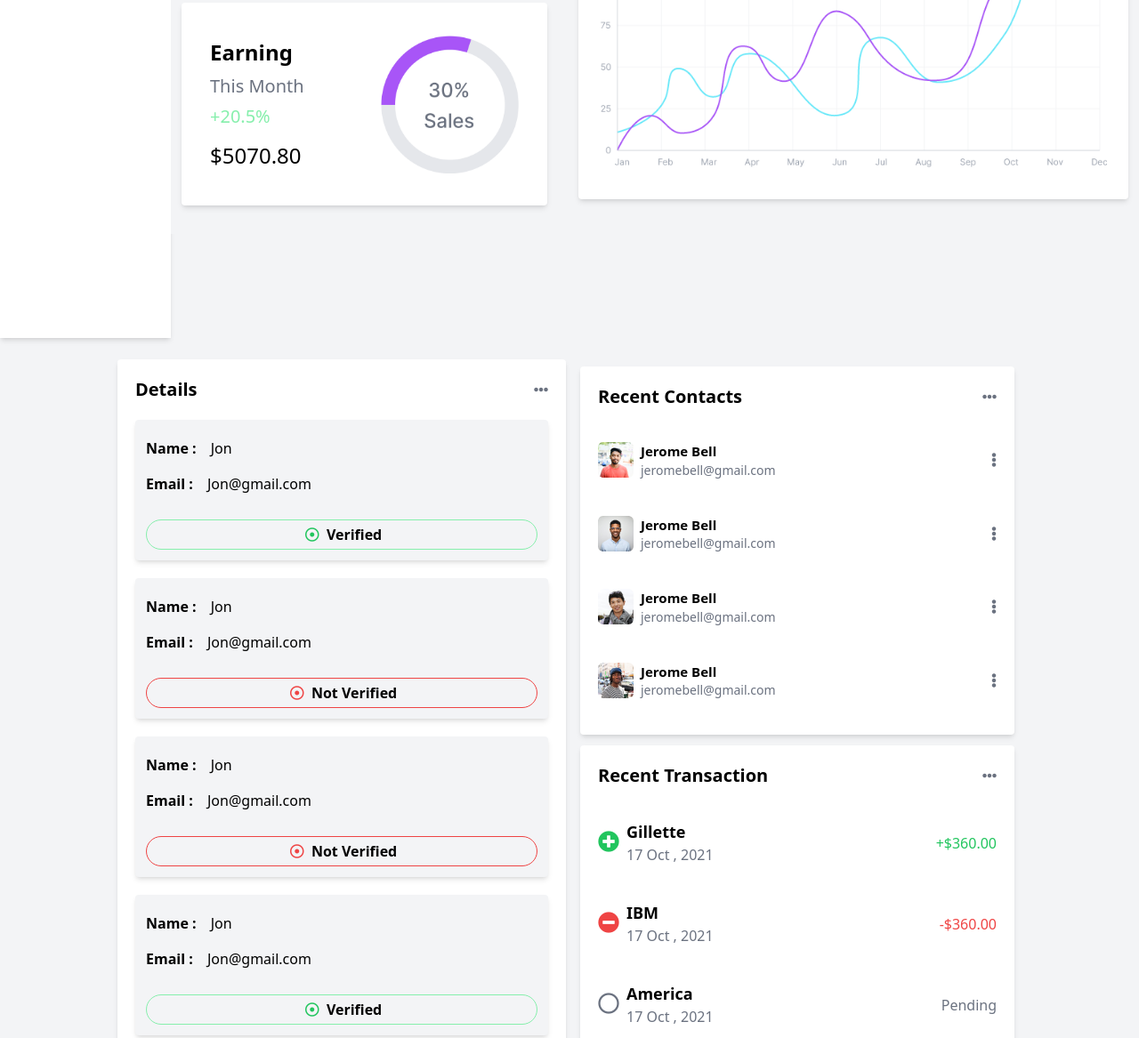
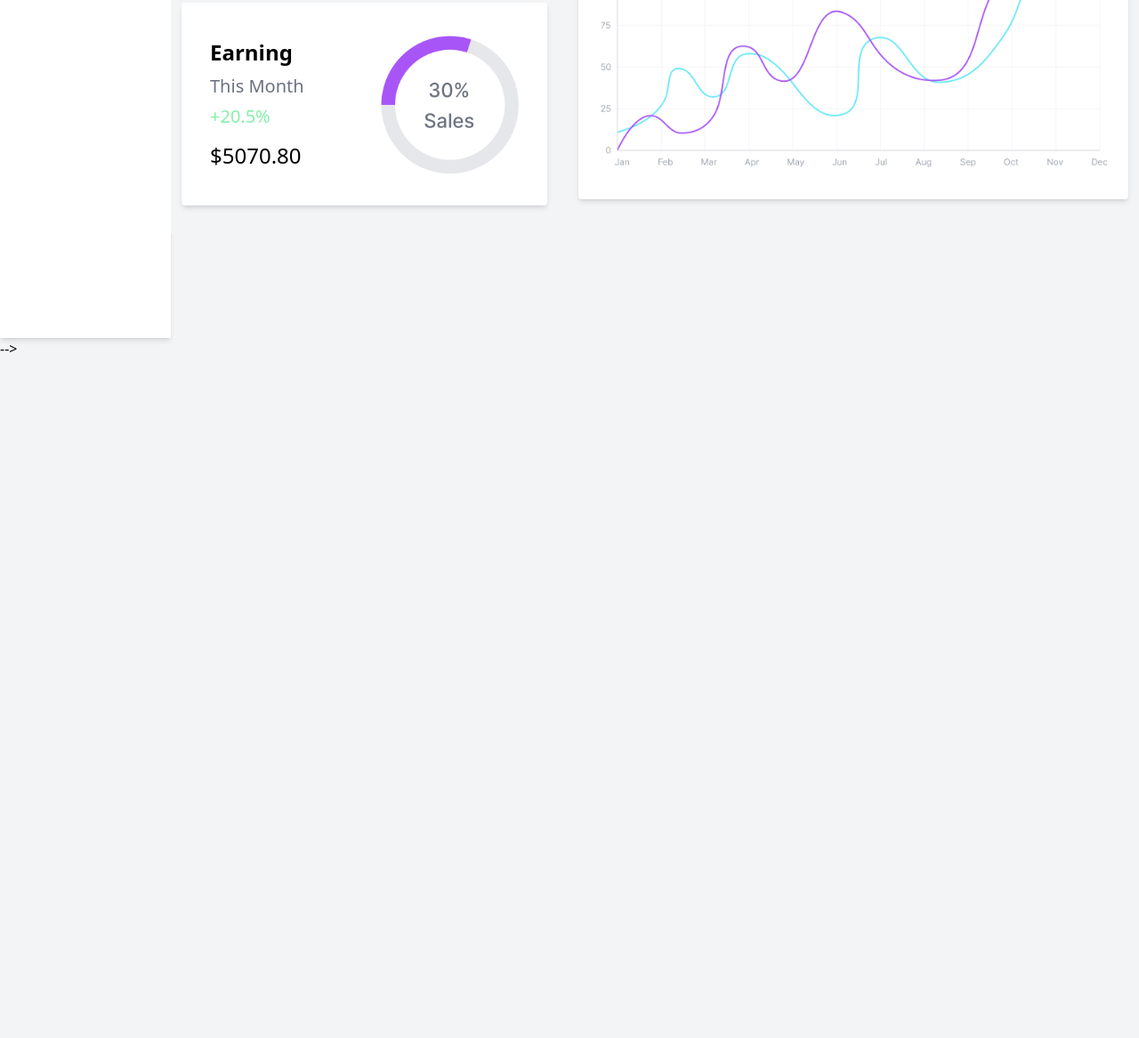
Before and after one commit to heynarmatha/ui-dashboard-tailwindcss, a website: page src/index.html in a window 1280 px wide. Shown: the part 612-1779 px from the top of the page at 89% size. After the commit the page ends 1016 px from the top, so only its background shows below. Drawn offline with Linux system fonts and the light colour scheme.

Commit message:
hidden user table section and contact ,transaction

```diff
--- a/src/index.html
+++ b/src/index.html
@@ -453,7 +453,7 @@
     </div>
   </div>
 <!-- comman  -->
-  <div class="md:grid md:grid-cols-2 xl:w-[80%]  m-0 mx-auto mt-5 cursor-pointer">
+  <!-- <div class="md:grid md:grid-cols-2 xl:w-[80%]  m-0 mx-auto mt-5 cursor-pointer">
 
     <div class="m-3 bg-white rounded  shadow shadow-md md:m-1">
       <div class="p-5">
@@ -530,7 +530,7 @@
         </table>
        </div>
     </div> -->
-    <div>
+    <!-- <div>
       <div class="m-3 bg-white rounded  shadow shadow-md ">
         <div class="p-5">
           <div class="flex items-center justify-between mb-4">
@@ -711,7 +711,7 @@
         </div>
       </div>
     </div>
-  </div>
+  </div> --> -->
 
   <script>
   const btn = document.querySelector(".mobile-menu-button");
```
